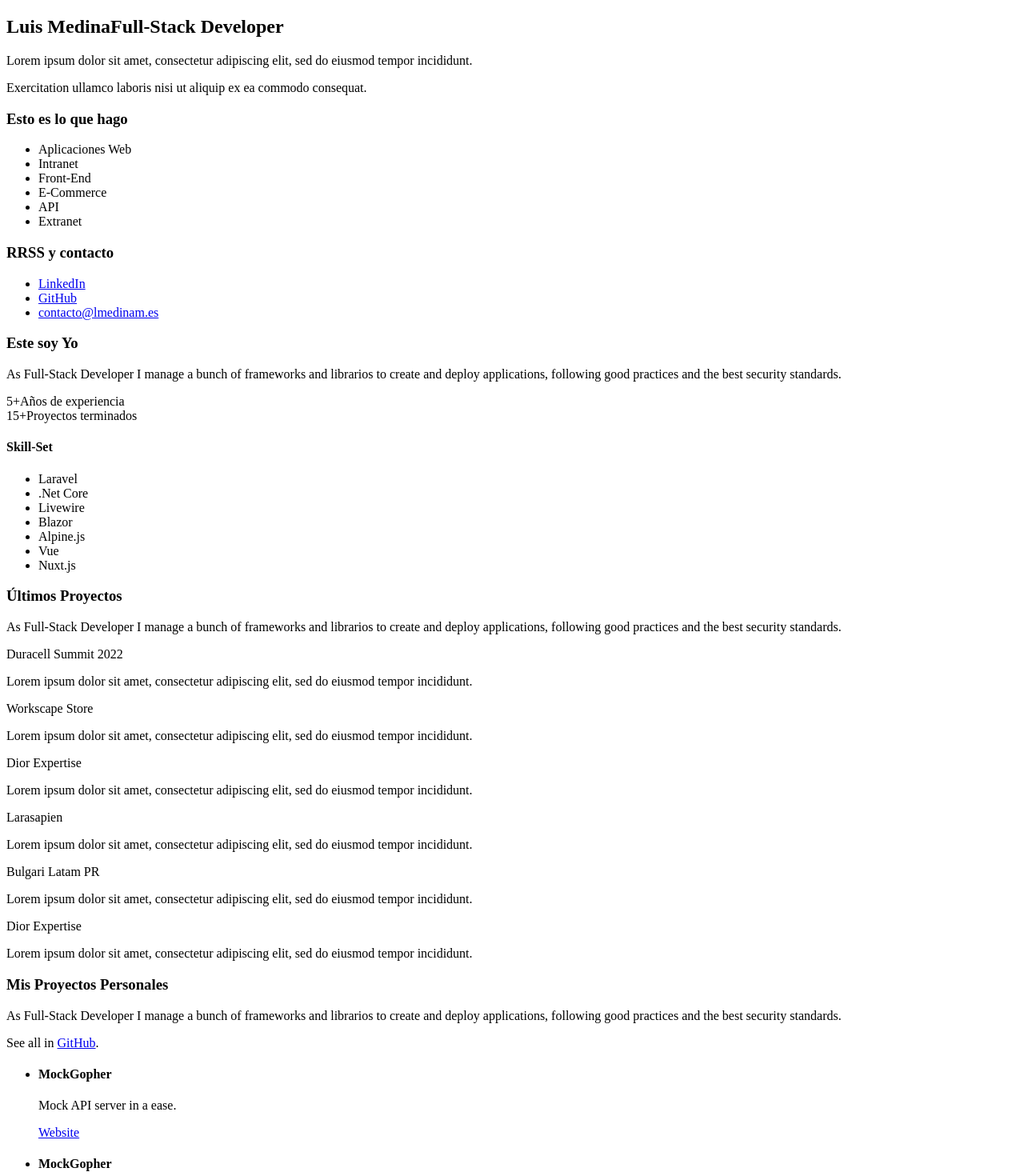
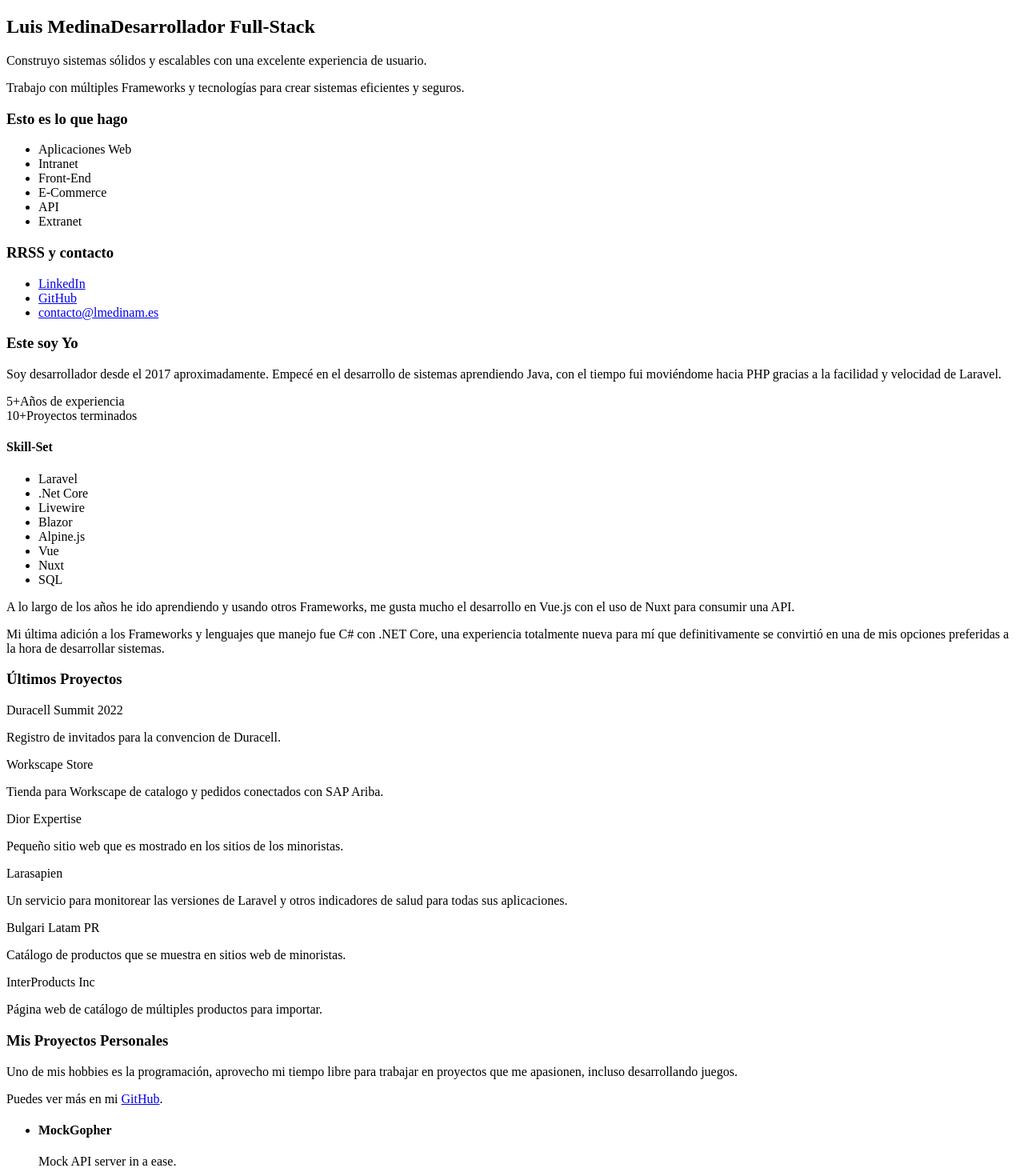
Before and after one commit to lmedinam/lmedinam.github.io, a Nuxt app: page / in a window 1280 px wide. Shown: the top 1470 px of the page at 80% size. Built offline with nearby package versions, Linux system fonts and the light colour scheme.

Commit message:
Remove all lorem ipsum text

```diff
--- a/app.vue
+++ b/app.vue
@@ -6,10 +6,10 @@
           <div class="space-y-2">
             <h1>
               <span class="block text-5xl">Luis Medina</span>
-              <span class="block text-3xl text-primary-base">Full-Stack Developer</span>
+              <span class="block text-3xl text-primary-base">Desarrollador Full-Stack</span>
             </h1>
-            <p>Lorem ipsum dolor sit amet, consectetur adipiscing elit, sed do eiusmod tempor incididunt.</p>
-            <p>Exercitation ullamco laboris nisi ut aliquip ex ea commodo consequat. </p>
+            <p>Construyo sistemas sólidos y escalables con una excelente experiencia de usuario.</p>
+            <p>Trabajo con múltiples Frameworks y tecnologías para crear sistemas eficientes y seguros.</p>
           </div>
           <div>
             <h3 class="text-3xl text-primary-base mb-2">Esto es lo que hago</h3>
--- a/pages/index.vue
+++ b/pages/index.vue
@@ -1,5 +1,5 @@
 <template>
-  <div class="space-y-20">
+  <div class="space-y-16">
     <section>
       <h3 class="text-primary-base font-normal text-5xl mb-4">
         Este soy <span class="font-bold">Yo</span>
@@ -7,7 +7,9 @@
       <div class="grid grid-cols-12 gap-6 ml-8 mt-8">
         <div class="col-span-12 md:col-span-7">
           <p class="mb-4">
-            As Full-Stack Developer I manage a bunch of frameworks and librarios to create and deploy applications, following good practices and the best security standards.
+            Soy desarrollador desde el 2017 aproximadamente. Empecé en el desarrollo de sistemas
+            aprendiendo Java, con el tiempo fui moviéndome hacia PHP gracias a
+            la facilidad y velocidad de Laravel.
           </p>
           <div class="grid grid-cols-2 gap-12 md:gap-6">
             <div>
@@ -15,7 +17,7 @@
               <span class="block">Años de experiencia</span>
             </div>
             <div>
-              <span class="block font-bold text-3xl">15+</span>
+              <span class="block font-bold text-3xl">10+</span>
               <span class="block">Proyectos terminados</span>
             </div>
           </div>
@@ -29,8 +31,20 @@
             <li>Blazor</li>
             <li>Alpine.js</li>
             <li>Vue</li>
-            <li>Nuxt.js</li>
+            <li>Nuxt</li>
+            <li>SQL</li>
           </ul>
+        </div>
+        <div class="col-span-12">
+          <p class="mb-4">
+            A lo largo de los años he ido aprendiendo y usando otros Frameworks, me gusta mucho
+            el desarrollo en Vue.js con el uso de Nuxt para consumir una API.
+          </p>
+          <p class="mb-4">
+            Mi última adición a los Frameworks y lenguajes que manejo fue C# con .NET Core, una experiencia
+            totalmente nueva para mí que definitivamente se convirtió en una de mis opciones preferidas
+            a la hora de desarrollar sistemas.
+          </p>
         </div>
       </div>
     </section>
@@ -41,7 +55,7 @@
       </h3>
       <div class="ml-8 mt-8">
         <p class="mb-8">
-          As Full-Stack Developer I manage a bunch of frameworks and librarios to create and deploy applications, following good practices and the best security standards.
+
         </p>
         <div class="grid grid-cols-1 md:grid-cols-2 gap-x-8 gap-y-6 md:gap-y-0">
           <div
@@ -63,10 +77,10 @@
       <div class="grid grid-cols-12 gap-6 ml-8 mt-8">
         <div class="col-span-12 md:col-span-7">
           <p class="mb-4">
-            As Full-Stack Developer I manage a bunch of frameworks and librarios to create and deploy applications, following good practices and the best security standards.
+            Uno de mis hobbies es la programación, aprovecho mi tiempo libre para trabajar en proyectos que me apasionen, incluso desarrollando juegos.
           </p>
           <p>
-            See all in <a class="text-primary-base" href="https://github.com/lmedinam" target="_blank">GitHub</a>.
+            Puedes ver más en mi <a class="text-primary-base" href="https://github.com/lmedinam" target="_blank">GitHub</a>.
           </p>
         </div>
         <div class="col-span-12 md:col-span-5">
@@ -92,16 +106,16 @@
       oddClass: 'bg-primary-base transform md:mt-12',
       evenClass: 'bg-secondary-base text-white',
       latestProjects: [
-        { title: 'Duracell Summit 2022', text: 'Lorem ipsum dolor sit amet, consectetur adipiscing elit, sed do eiusmod tempor incididunt.' },
-        { title: 'Workscape Store', text: 'Lorem ipsum dolor sit amet, consectetur adipiscing elit, sed do eiusmod tempor incididunt.' },
-        { title: 'Dior Expertise', text: 'Lorem ipsum dolor sit amet, consectetur adipiscing elit, sed do eiusmod tempor incididunt.' },
-        { title: 'Larasapien', text: 'Lorem ipsum dolor sit amet, consectetur adipiscing elit, sed do eiusmod tempor incididunt.' },
-        { title: 'Bulgari Latam PR', text: 'Lorem ipsum dolor sit amet, consectetur adipiscing elit, sed do eiusmod tempor incididunt.' },
-        { title: 'Dior Expertise', text: 'Lorem ipsum dolor sit amet, consectetur adipiscing elit, sed do eiusmod tempor incididunt.' }
+        { title: 'Duracell Summit 2022', text: 'Registro de invitados para la convencion de Duracell.' },
+        { title: 'Workscape Store', text: 'Tienda para Workscape de catalogo y pedidos conectados con SAP Ariba.' },
+        { title: 'Dior Expertise', text: 'Pequeño sitio web que es mostrado en los sitios de los minoristas.' },
+        { title: 'Larasapien', text: 'Un servicio para monitorear las versiones de Laravel y otros indicadores de salud para todas sus aplicaciones.' },
+        { title: 'Bulgari Latam PR', text: 'Catálogo de productos que se muestra en sitios web de minoristas.' },
+        { title: 'InterProducts Inc', text: 'Página web de catálogo de múltiples productos para importar.' }
       ],
       personalProjects: [
         { title: 'MockGopher', text: 'Mock API server in a ease.', website: 'https://github.com/lmedinam/mockgopher' },
-        { title: 'MockGopher', text: 'Mock API server in a ease.', website: 'https://github.com/lmedinam/mockgopher' },
+        { title: 'Molag\'s Curse', text: 'Un juego de acción y aventura creado para la LOWREZJAM.', website: 'https://medinam.itch.io/molags-curse' },
       ]
     }
   }
```
